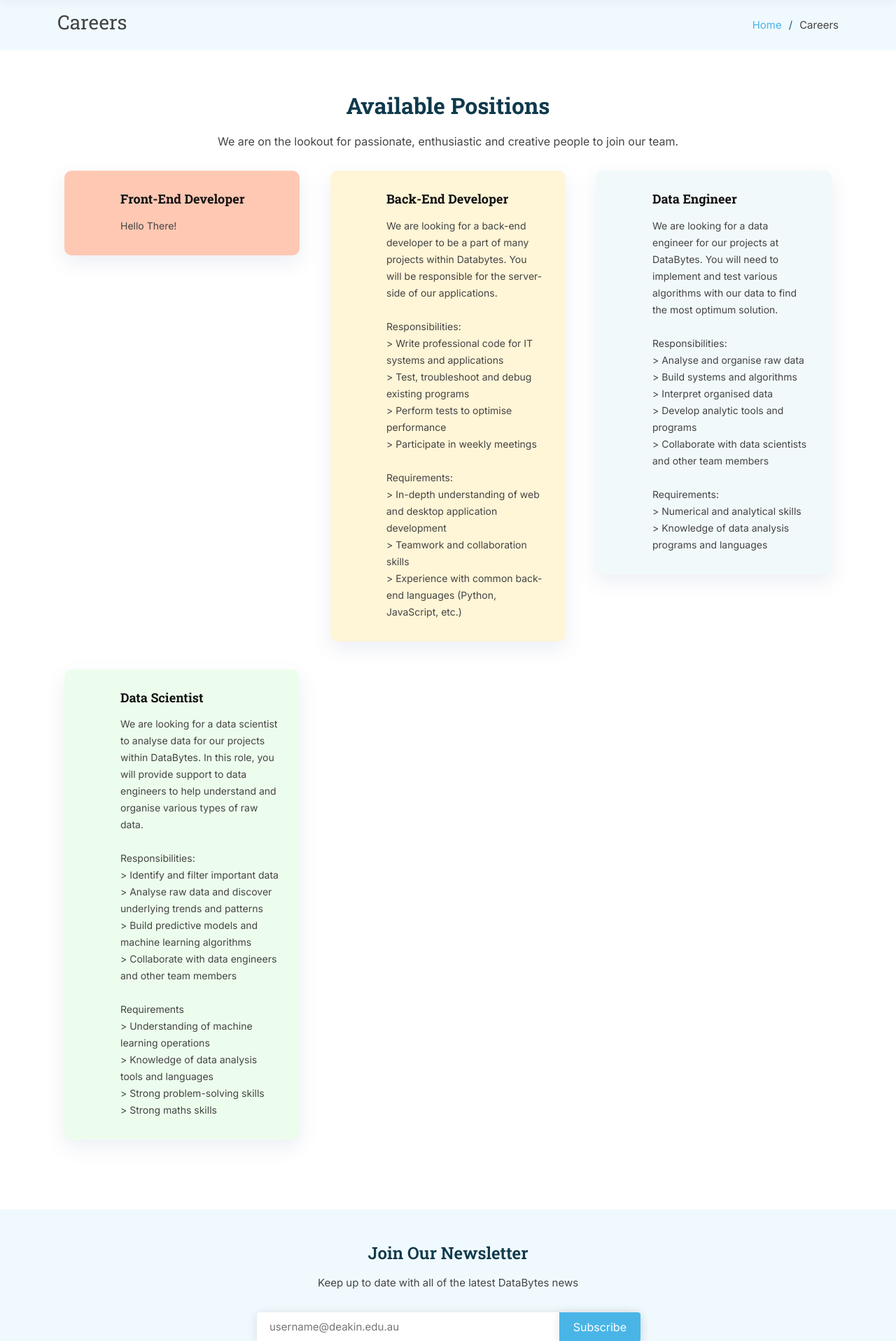
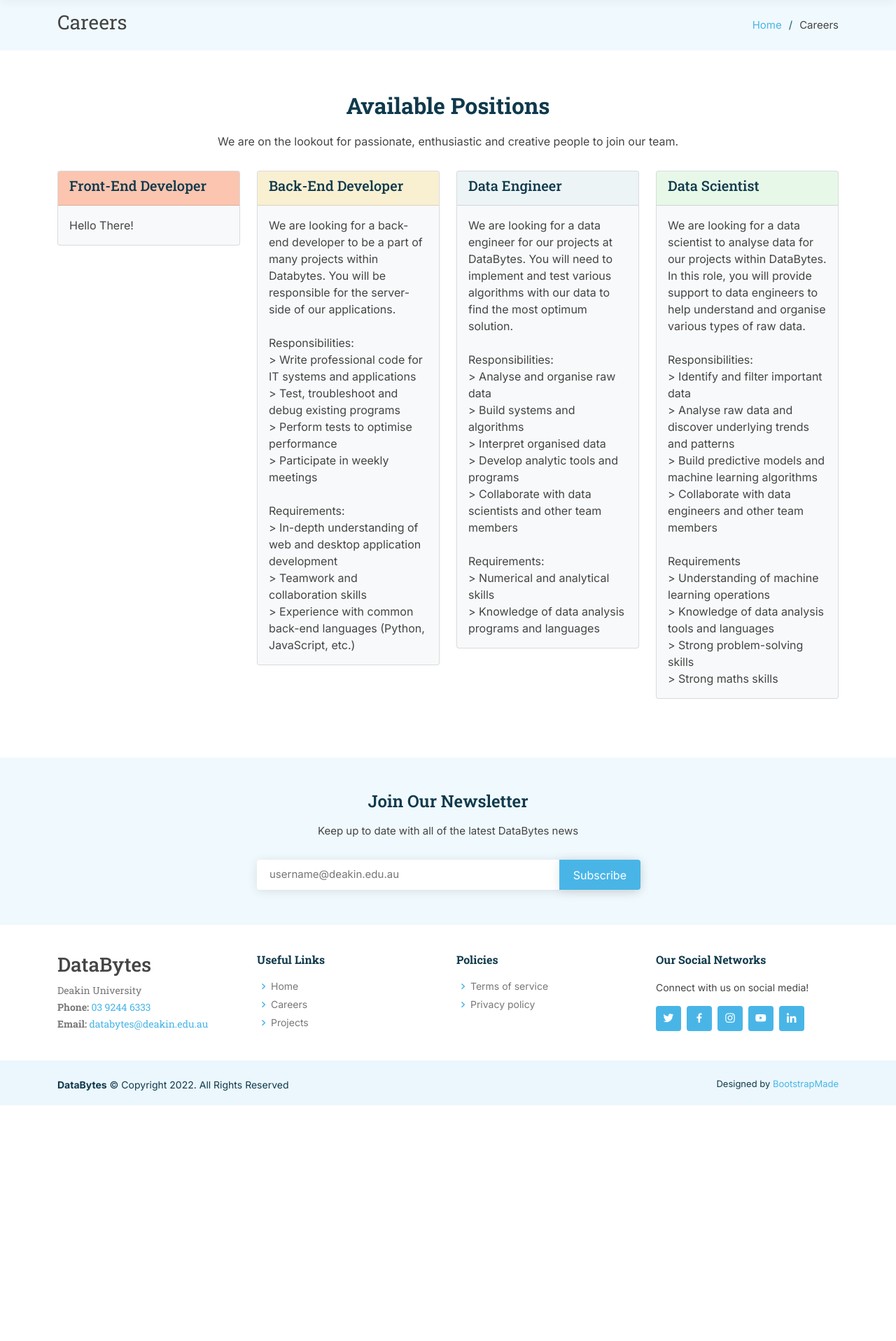
Before and after one commit to databytes-deakin/website, a Django app: page /careers in a window 1280 px wide. Shown: the part 84-2001 px from the top of the page at 70% size. After the commit the page ends 1664 px from the top, so only its background shows below. Run offline with Django 4.2, Linux system fonts and the light colour scheme; data comes from the database, SQL or seed files in the repository; some libraries are stand-ins or nearby versions.

Commit message:
added custom cards sections to projects and career pages to display project and career details

```diff
--- a/databytes/DBweb/static/css/style.css
+++ b/databytes/DBweb/static/css/style.css
@@ -1204,3 +1204,15 @@
     text-align: center;
   }
 }
+
+.card-title a {
+  color: #0f394c !important;
+}
+
+.card-title a:hover {
+  color: #49b5e7 !important;
+}
+
+.card-text {
+  white-space: pre-line !important;
+}
--- a/databytes/DBweb/templates/careers.html
+++ b/databytes/DBweb/templates/careers.html
@@ -40,11 +40,21 @@
           {% for i in jobList %}
 
               {% with i as jobList %}
-            <div class="col-lg-4 col-md-6">
-              <div class="icon-box" style="background-color:{% cycle '#ff7f506e' '#ffc10729' '#add8e629' '#90ee9029' %}">
+            <!-- <div class="col-lg-4 col-md-6">
+              <div class="icon-box" style="background-color:{% cycle '#ff7f506e' '#ffc10729' '#add8e629' '#90ee9029' %}"> -->
                 <!-- <div class="icon"><i class="bi bi-window-sidebar" style="color: #2db942;"></i></div> -->
-                <h4 class="title"><a href="/careers/{{i.JobURL}}">{{i.JobName}}</a></h4>
+                <!-- <h4 class="title"><a href="/careers/{{i.JobURL}}">{{i.JobName}}</a></h4>
                 <p class="description" style="white-space: pre-line;">{{i.JobDescription}}</p>
+              </div>
+            </div> -->
+
+            <div class="col-lg-3 col-md-6" >
+              <div class="card bg-light mb-4" style="max-width: 18rem;">
+                <div class="card-header" style="  background-color:{% cycle '#ff7f506e' '#ffc10729' '#add8e629' '#90ee9029' %}"><h5 class="card-title"><a  href="/careers/{{i.JobURL}}">{{i.JobName}}</a></h5></div>
+                <div class="card-body">
+
+                  <p class="card-text">{{i.JobDescription}}</p>
+                </div>
               </div>
             </div>
 
@@ -52,8 +62,8 @@
           {% endfor %}
         {% endblock %}
        </div>
-
       </div>
+      <!-- </div> -->
     </section><!-- End Services Section -->
 
   </main><!-- End #main -->
```
Also changed, not shown: databytes/DBweb/templates/projects.html (+12 -4 lines).
